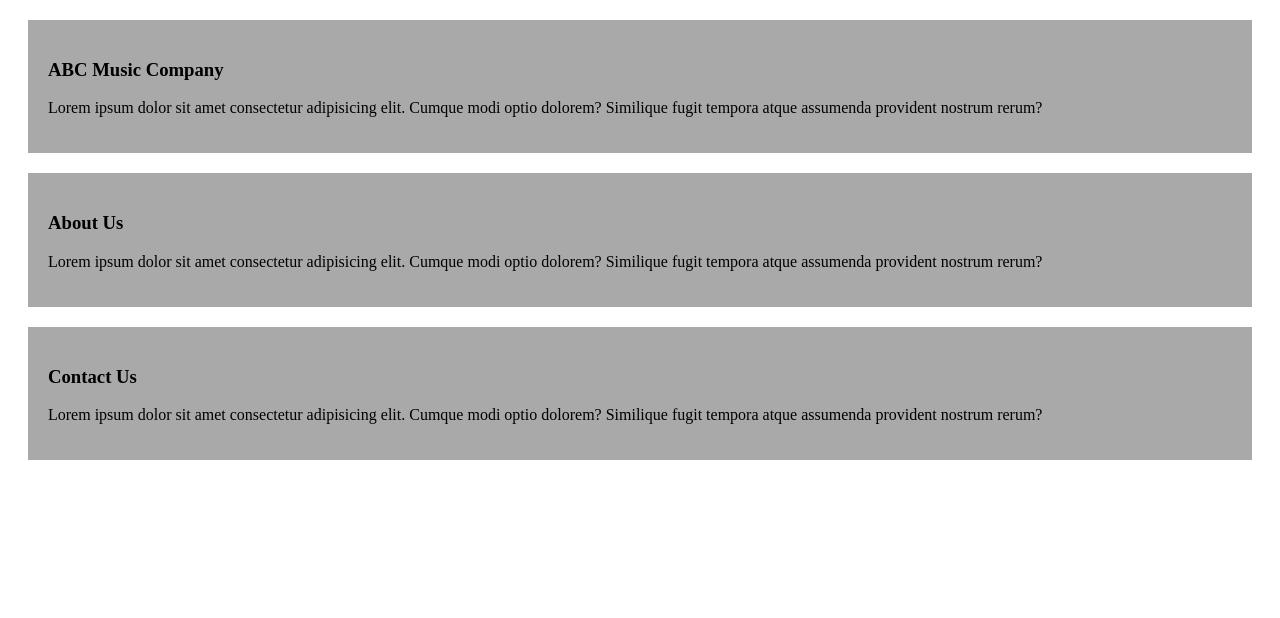
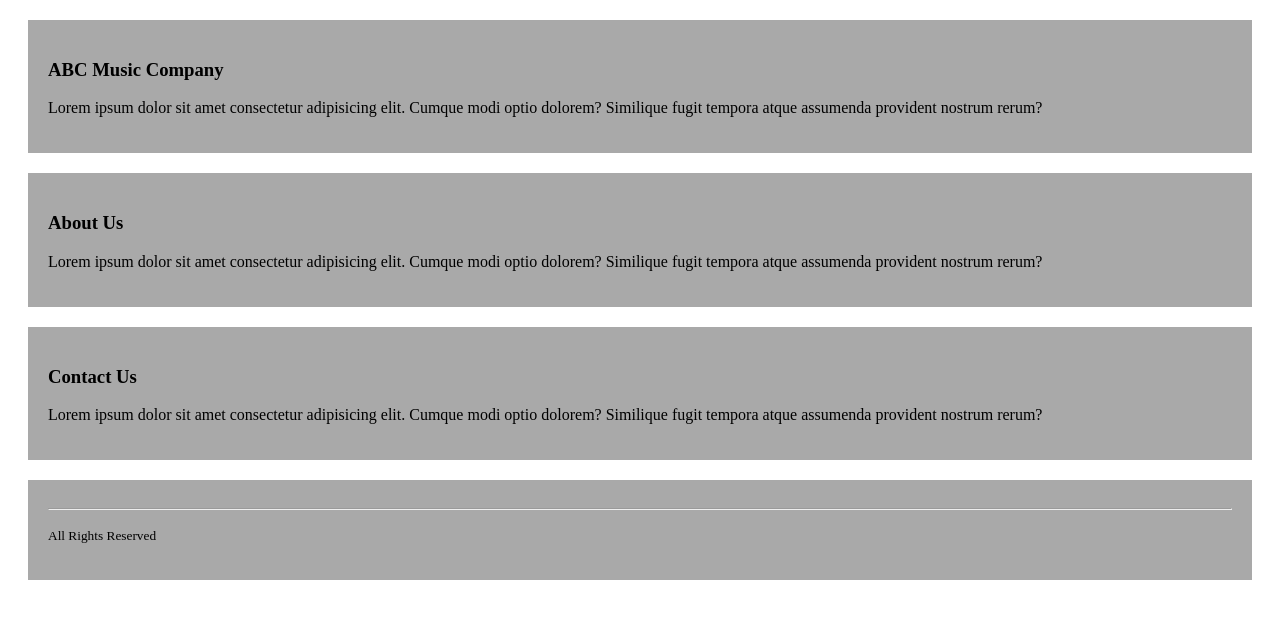
Before and after one commit to GolamMorshed1205/ABC-Music-Website, a plain HTML site: page index.html in a window 1280 px wide. Drawn offline with Linux system fonts and the light colour scheme.

Commit message:
company footer credit

```diff
--- a/index.html
+++ b/index.html
@@ -19,6 +19,14 @@
         <h3>Contact Us</h3>
         <p>Lorem ipsum dolor sit amet consectetur adipisicing elit. Cumque modi optio dolorem? Similique fugit tempora atque assumenda provident nostrum rerum?</p>
     </div>
+    <div>
+        <footer>
+            <hr>
+        <p>
+            <small>All Rights Reserved<small>
+        </p>
+        </footer>
+    </div>
 
 </body>
 </html>
```
